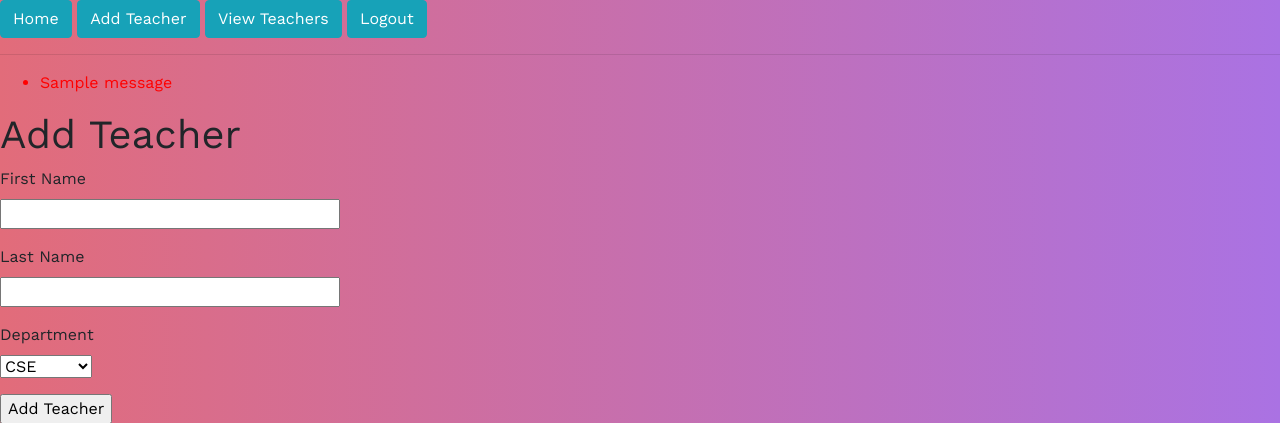
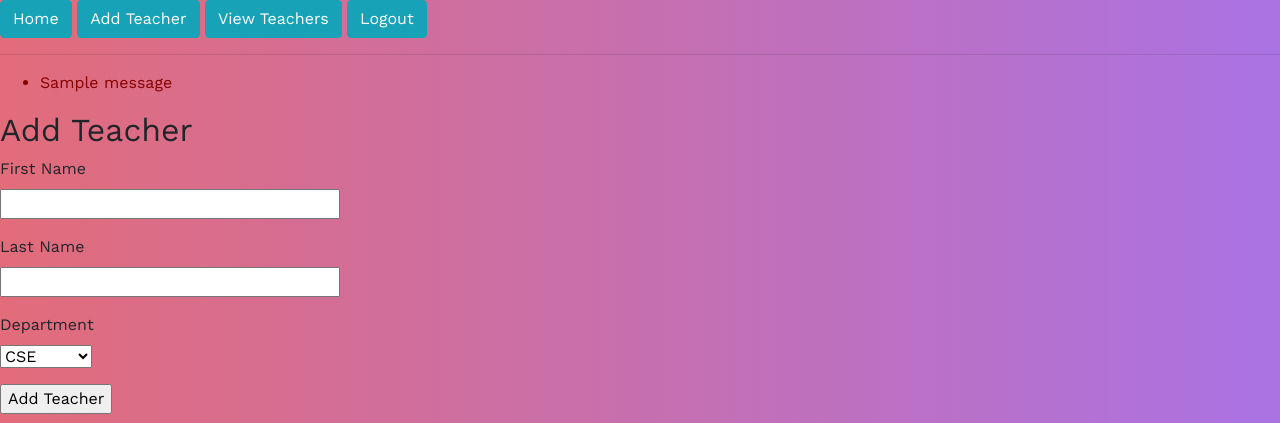
Before and after one commit to SidJain1412/TeacherRating, a Flask app: page /add_teacher in a window 1280 px wide. Shown: the top 423 px of the page. Run offline with Flask 2, Linux system fonts and the light colour scheme; a user stored in the database is signed in; tables that the repository leaves empty hold one stand-in row (values such as "Sample post"); one stand-in notice (Sample message) is shown; some libraries are stand-ins or nearby versions.

Commit message:
Cosmetic changes

```diff
--- a/app/templates/add_teacher.html
+++ b/app/templates/add_teacher.html
@@ -1,7 +1,7 @@
 {% extends "base.html" %}
 
 {% block content %}
-<h1>Add Teacher</h1>
+<h2>Add Teacher</h2>
 	<form action="" method="post">
 		{{ form.hidden_tag() }}
 		<p>
--- a/app/templates/base.html
+++ b/app/templates/base.html
@@ -29,7 +29,7 @@
         {% if messages %}
         <ul>
           {% for message in messages %}
-          <li style="color:red">{{ message }}</li>
+          <li style="color:#830000" border="1px">{{ message }}</li>
           {% endfor %}
         </ul>
         {% endif %}
--- a/app/templates/view_teachers.html
+++ b/app/templates/view_teachers.html
@@ -4,7 +4,7 @@
 	{% if teachers.error %}
 		<h1>No teachers currently. Please add some.</h1>
 	{% else %}
-	<h1>All teachers are listed below</h1>
+	<h2>All teachers are listed below</h2>
 	<table class="table table-striped table-bordered table-hover table-dark col-md-6 table-condensed">
 		<thead>
 	        <tr>
```
